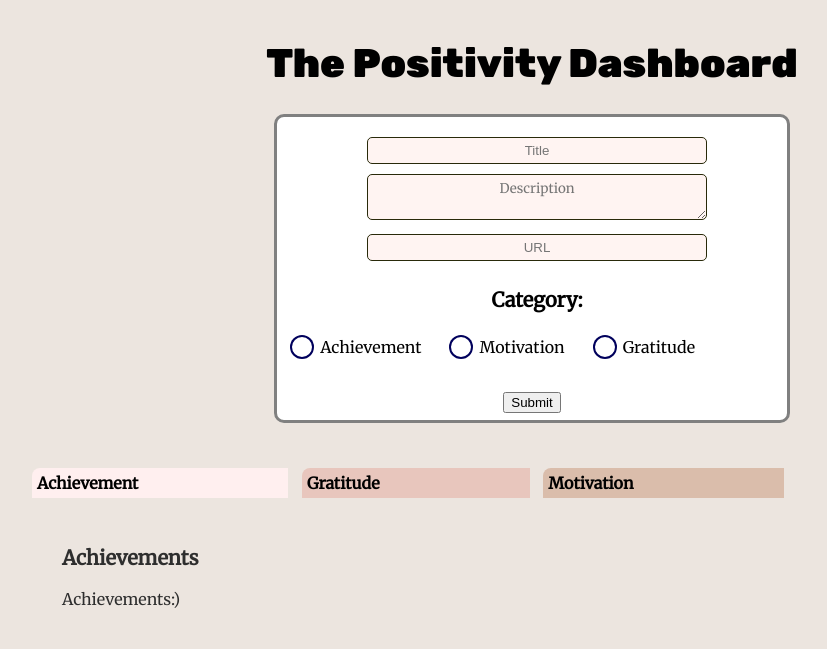
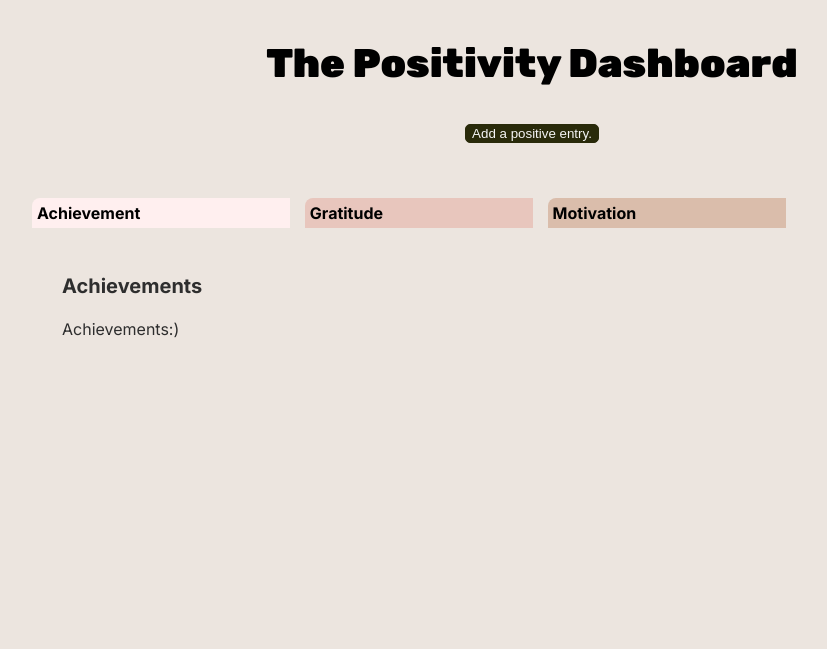
Before and after one commit to tiffanymatthe/positivitydashboard, a PHP site: page / in a window 1280 px wide. Shown: the top 649 px of the page, without its empty margins (108-935 px from the left). Run offline with PHP 8.4, Linux system fonts and the light colour scheme; data that the repository does not hold is empty; some libraries are stand-ins or nearby versions.

Commit message:
Add buttons.

```diff
--- a/index.php
+++ b/index.php
@@ -35,15 +35,18 @@ if ($stmt = mysqli_prepare($conn, $sql)) {
     <script src="script.js"></script>
 
     <link rel="preconnect" href="https://fonts.gstatic.com">
-    <link href="https://fonts.googleapis.com/css2?family=Rubik:wght@900&family=Noto+Sans:ital,wght@0,400;0,700;1,400;1,700&display=swap" rel="stylesheet">
+    <link href="https://fonts.googleapis.com/css2?family=Rubik:wght@900&family=Inter:wght@400;500;600;700;800;900&display=swap" rel="stylesheet">
     <link rel="preconnect" href="https://fonts.gstatic.com">
     <link href="https://fonts.googleapis.com/css2?family=Merriweather&family=Noto+Sans+KR&display=swap" rel="stylesheet">
 </head>
 
 <body>
     <h1>The Positivity Dashboard</h1>
+    <div id="container">
+        <button type="button" class="buttons" id="add_entry_button" onclick="show_adding()">Add a positive entry.</button>
+    </div>
 
-    <div id="add_entry">
+    <div id="add_entry" style="display:none;">
         <form method="post" action="send_entry.php">
             <div class="input_selection">
                 <input class="expand_input" type="text" name="entryName" id="entryName" placeholder="Title">
@@ -119,7 +122,8 @@ if ($stmt = mysqli_prepare($conn, $sql)) {
                 </div>
             </div>
             <div class="input_selection submit">
-                <input type="submit">
+                <input class="buttons" type="submit">
+                <button type="button" class="buttons" id="hide_button" onclick="hide_adding()">Hide</button>
             </div>
         </form>
     </div>
--- a/script.js
+++ b/script.js
@@ -14,8 +14,16 @@ function change_tab(id) {
   } else {
     document.getElementById("page_content").style.backgroundColor = "var(--gratitude-color)";
   }
+}
 
+function show_adding() {
+  $("#add_entry").show();
+  $("#container").hide();
+}
 
+function hide_adding() {
+  $("#add_entry").hide();
+  $("#container").show();
 }
 
 $(document).ready(function () {
--- a/style.css
+++ b/style.css
@@ -1,7 +1,7 @@
 /*style sheet for the productivity dashboard website */
 
 :root {
-  --body-font: "Merriweather", sans-serif;
+  --body-font: "Inter", sans-serif;
   --title-font: "Rubik", sans-serif;
   --bg-color: #ece5df;
   --text-color: #292a0a;
@@ -252,3 +252,23 @@ label span:before {
   transition: 0.25s ease;
   box-shadow: inset 0 0 0 0.125em var(--radio-dark);;
 }
+
+#container {
+  text-align: center;
+}
+
+#add_entry_button {
+  margin: 10px;
+}
+
+.buttons {
+  color: whitesmoke;
+  background-color: var(--text-color);
+  border: 1px solid var(--text-color);
+  border-radius: 5px;
+}
+
+.buttons:hover {
+  background-color: black;
+  cursor:pointer;
+}
```
